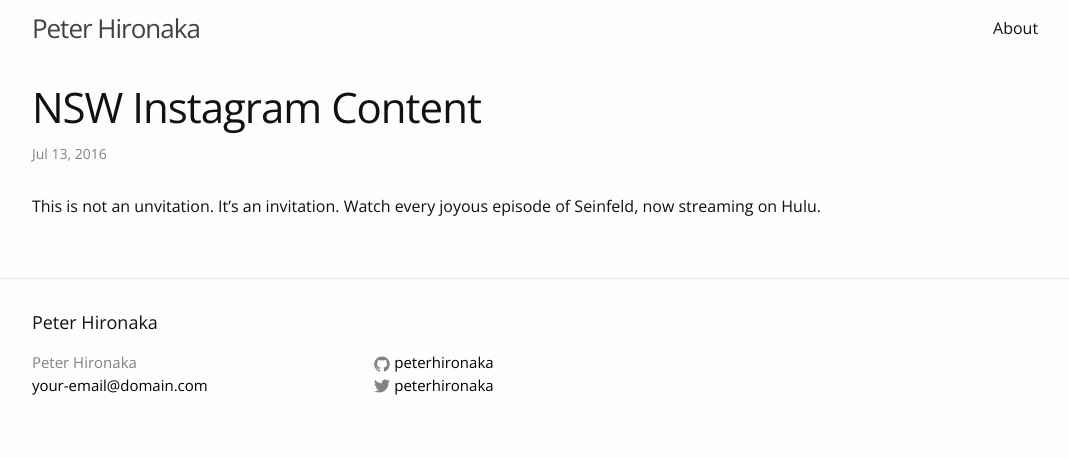
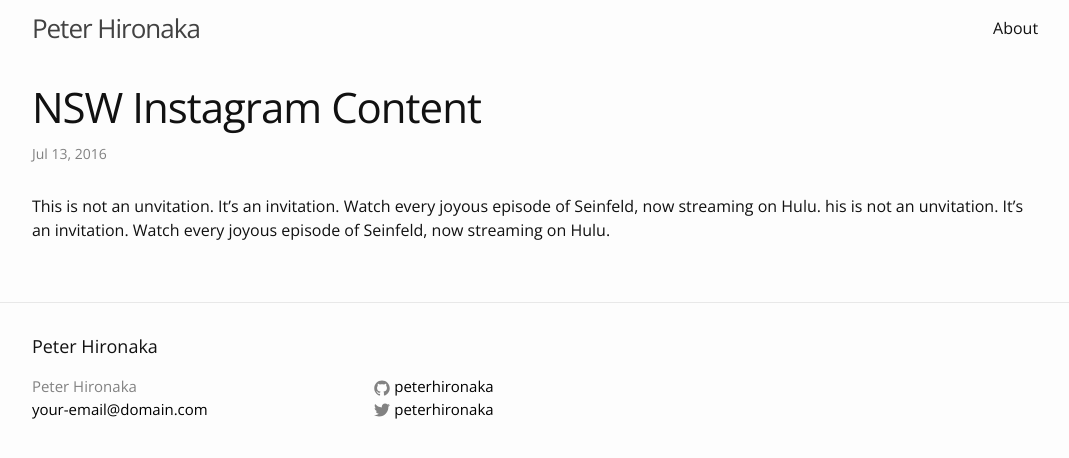
Before and after one commit to PHironaka/p-hironaka, a Jekyll site: the page built from _work/nsw-instagram-content.markdown, in a window 1280 px wide. Shown: the top 458 px of the page, without its empty margins (105-1174 px from the left). Built offline with Jekyll 4.4.1, drawn with Linux system fonts in a browser that asks for light colours.

Commit message:
Updated Nsw Instagram Content

```diff
--- a/_work/nsw-instagram-content.markdown
+++ b/_work/nsw-instagram-content.markdown
@@ -3,8 +3,8 @@ title: NSW Instagram Content
 date: 2016-07-13 05:16:00 Z
 categories:
 - hero
+img: j_mirror_f.jpg
 layout: post
-img: j_mirror_f.jpg
 ---
 
-This is not an unvitation. It's an invitation. Watch every joyous episode of Seinfeld, now streaming on Hulu.
+This is not an unvitation. It's an invitation. Watch every joyous episode of Seinfeld, now streaming on Hulu. his is not an unvitation. It’s an invitation. Watch every joyous episode of Seinfeld, now streaming on Hulu.
```
